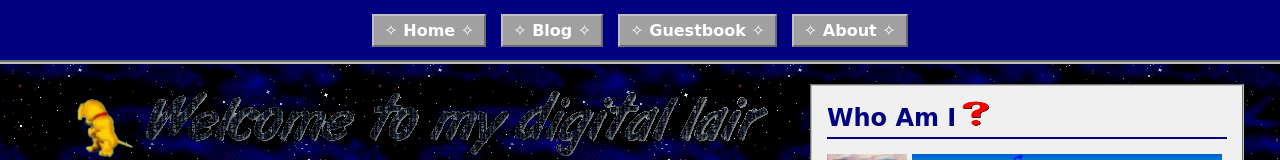
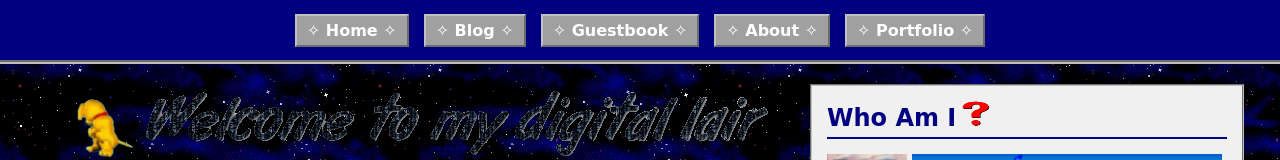
Before and after one commit to BrunoYDev/My-Blog, a Next.js app: page / in a window 1280 px wide. Shown: the top 160 px of the page. Built offline with nearby package versions, Linux system fonts and the light colour scheme; no server answers; the database is empty.

Commit message:
Add: Portfolio link in header

```diff
--- a/src/components/Header/Header.tsx
+++ b/src/components/Header/Header.tsx
@@ -30,6 +30,7 @@ export default function Header() {
             <li><Link href="/blog" onClick={() => setIsOpen(false)}>✧ Blog ✧</Link></li>
             <li><Link href="/guestbook" onClick={() => setIsOpen(false)}>✧ Guestbook ✧</Link></li>
             <li><Link href="/about" onClick={() => setIsOpen(false)}>✧ About ✧</Link></li>
+            <li><Link href="https://brunorgarcia.vercel.app/" onClick={() => setIsOpen(false)}>✧ Portfolio ✧</Link></li>
           </ul>
         </nav>
       </div>
```
